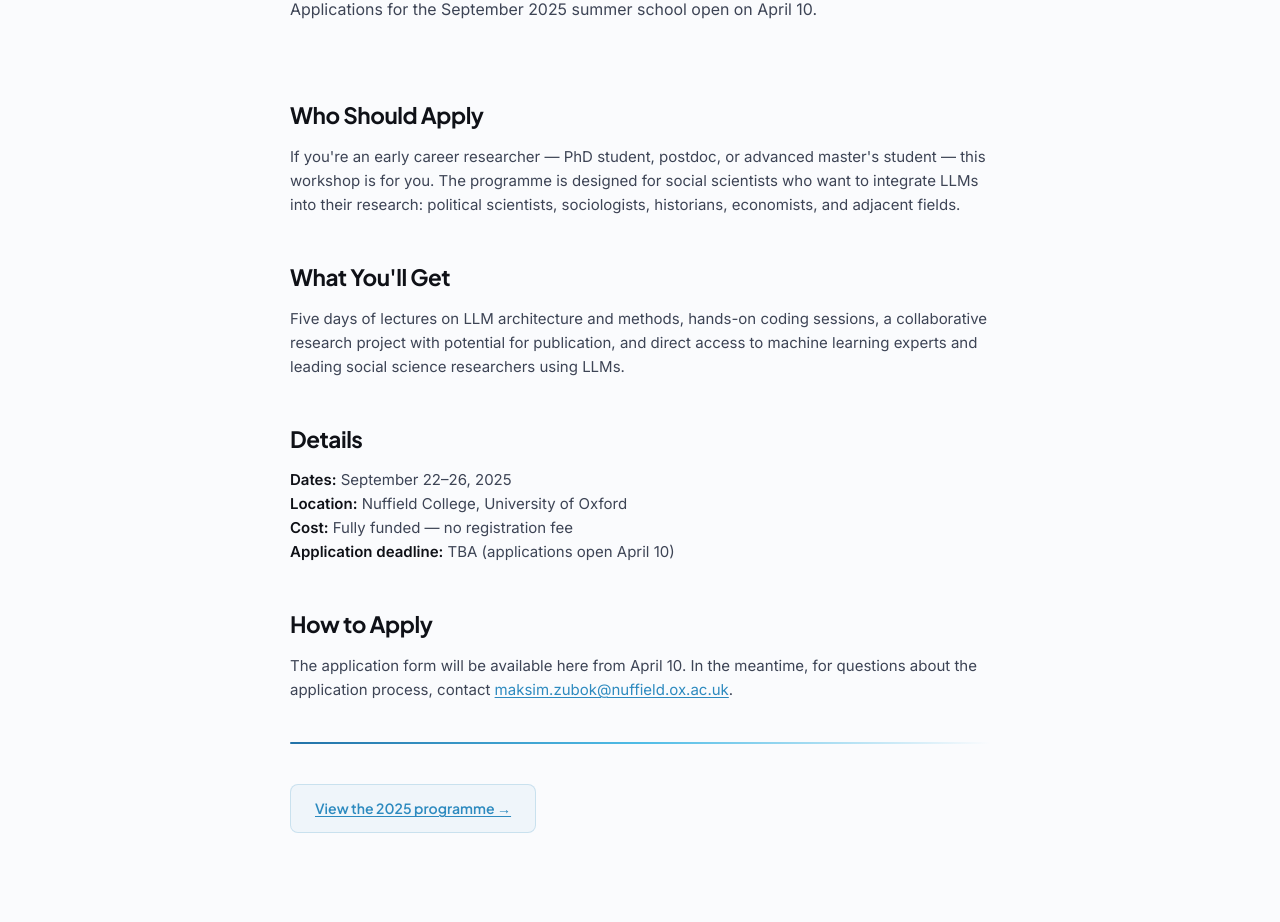
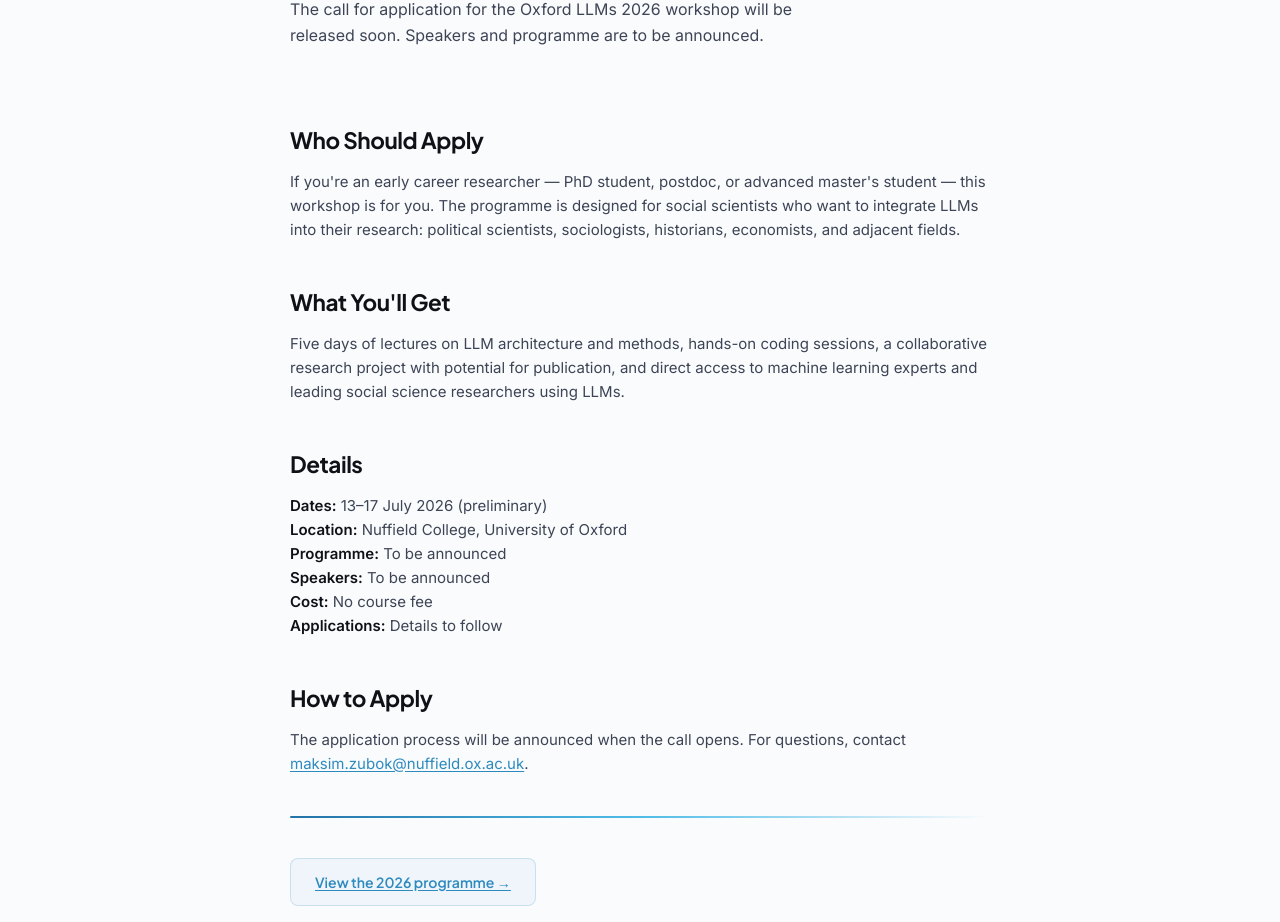
Before and after one commit to antndlcrx/antndlcrx.github.io, an Astro site: page /apply in a window 1280 px wide. Shown: the part 191-1113 px from the top of the page. Before the commit the page ends 1040 px from the top, so only its background shows below. Built offline with nearby package versions, Linux system fonts and the light colour scheme; Astro itself is replaced by a stand-in of ours.

Commit message:
update website

```diff
--- a/src/pages/apply.astro
+++ b/src/pages/apply.astro
@@ -2,14 +2,15 @@
 import Base from '../layouts/Base.astro';
 ---
 
-<Base title="Apply" description="Apply for the Oxford LLMs Summer School 2025.">
+<Base title="Apply" description="Apply for the Oxford LLMs Summer School 2026.">
   <div class="container container--content">
 
     <div class="page-header">
       <p class="section-label">Apply</p>
-      <h1 class="page-header__title">Apply for Oxford LLMs 2025</h1>
+      <h1 class="page-header__title">Apply for Oxford LLMs 2026</h1>
       <p class="page-header__desc">
-        Applications for the September 2025 summer school open on April 10.
+        The call for application for the Oxford LLMs 2026 workshop will be released soon.
+        Speakers and programme are to be announced.
       </p>
     </div>
 
@@ -31,24 +32,26 @@
 
       <h2>Details</h2>
       <p>
-        <strong>Dates:</strong> September 22–26, 2025<br />
+        <strong>Dates:</strong> 13–17 July 2026 (preliminary)<br />
         <strong>Location:</strong> Nuffield College, University of Oxford<br />
-        <strong>Cost:</strong> Fully funded — no registration fee<br />
-        <strong>Application deadline:</strong> TBA (applications open April 10)
+        <strong>Programme:</strong> To be announced<br />
+        <strong>Speakers:</strong> To be announced<br />
+        <strong>Cost:</strong> No course fee<br />
+        <strong>Applications:</strong> Details to follow
       </p>
 
       <h2>How to Apply</h2>
       <p>
         <!-- Phase 2: Replace with embedded application form -->
-        The application form will be available here from April 10.
-        In the meantime, for questions about the application process, contact
+        The application process will be announced when the call opens.
+        For questions, contact
         <a href="mailto:maksim.zubok@nuffield.ox.ac.uk">maksim.zubok@nuffield.ox.ac.uk</a>.
       </p>
 
       <hr />
 
       <p>
-        <a href="/summer-school/2025/" class="btn btn--outline">View the 2025 programme →</a>
+        <a href="/summer-school/2026/" class="btn btn--outline">View the 2026 programme →</a>
       </p>
     </div>
 
--- a/src/styles/global.css
+++ b/src/styles/global.css
@@ -536,6 +536,11 @@
 .tag--3 { color: var(--blue-3); background: rgba(45, 138, 191, 0.06); border-color: rgba(45, 138, 191, 0.15); }
 .tag--4 { color: var(--blue-4); background: rgba(59, 163, 212, 0.06); border-color: rgba(59, 163, 212, 0.15); }
 .tag--5 { color: var(--blue-5); background: rgba(79, 188, 230, 0.06); border-color: rgba(79, 188, 230, 0.15); }
+
+/* Pillar cards are flex columns; tags would otherwise stretch to full width */
+.card--pillar > .tag {
+  align-self: flex-start;
+}
 
 
 /* ============================================================
```
Also changed, not shown: src/pages/index.astro (+6 -6 lines).
